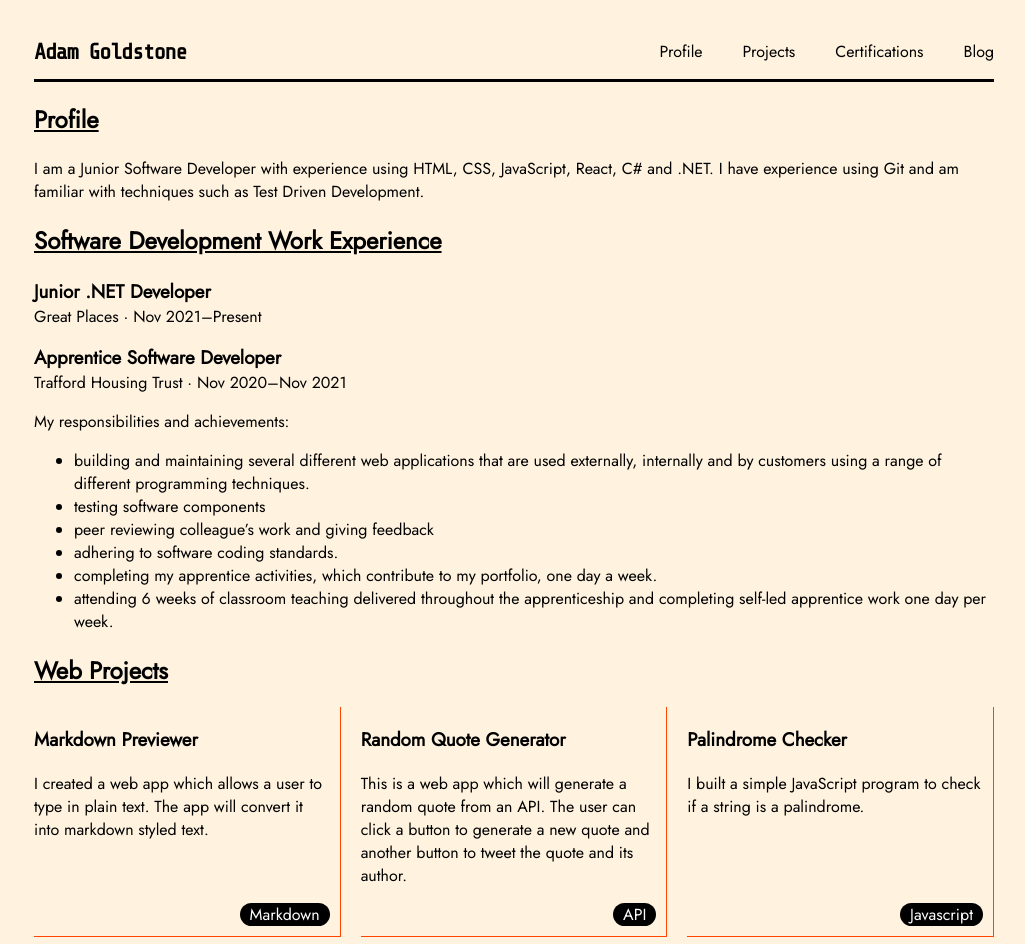
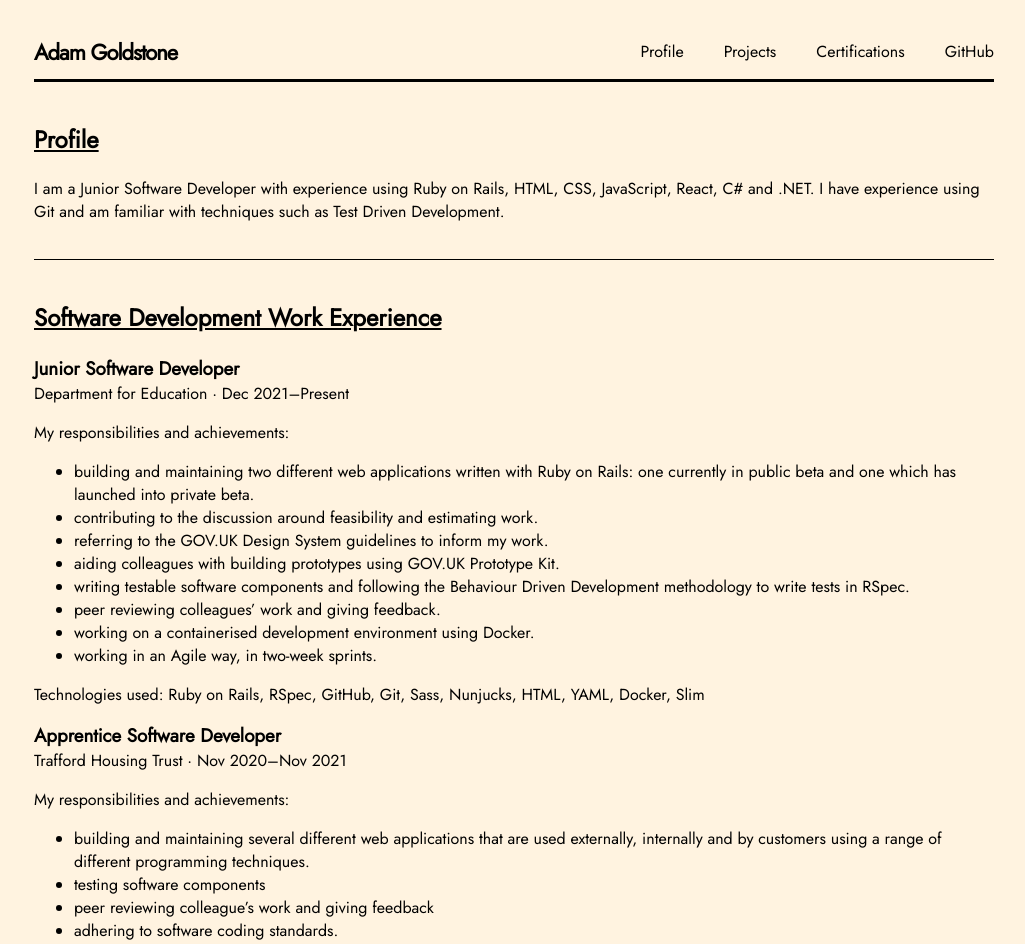
Before and after one commit to agoldstone93/portfolio, a React (Create React App) app: page / in a window 1280 px wide. Shown: the top 944 px of the page, without its empty margins (126-1151 px from the left). Built offline with nearby package versions, Linux system fonts and the light colour scheme; the HTML template or start-up script is replaced by a standard one.

Commit message:
update styling and content

```diff
--- a/src/App.css
+++ b/src/App.css
@@ -26,3 +26,12 @@ a:hover {
 	text-underline-offset: 2px;
 	transition-duration: 0.5s;
 }
+
+section {
+	padding: 20px 0;
+	border-bottom: 1px solid black;
+}
+
+.last-section {
+	border: none;
+}
--- a/src/App.js
+++ b/src/App.js
@@ -40,7 +40,8 @@ export default function App() {
 			company={job.company}
 			startDate={job.startDate}
 			endDate={job.endDate}
-			description={job.description} />
+			description={job.description}
+			technologies={job.technologies} />
 	])
 
 	const coursesComponents = coursesCompleted.map((course) => (
@@ -50,16 +51,26 @@ export default function App() {
 		<div className="container">
 			<main className="content">
 				<Header />
+				<section>
 					<h2 id='profile'>Profile</h2>
 					<Profile />
+				</section>
+				<section>
 					<h2>Software Development Work Experience</h2>
 					{workExperienceComponents}
+				</section>
+				<section>
 					<h2 id='projects'>Web Projects</h2>
 					<div className="project-container">{projectComponents}</div>
+				</section>
+				<section>
 					<h2>Algorithm Scripting Projects</h2>
 					<div className="project-container">{algorithmComponents}</div>
+				</section>
+				<section className='last-section'>
 					<h2 id='courses' className="section-heading">Courses Completed</h2>
 					<div>{coursesComponents}</div>
+				</section>
 			</main>
 		</div>
 	);
--- a/src/components/Header.css
+++ b/src/components/Header.css
@@ -9,7 +9,6 @@
 .logo {
 	font-size: 22px;
 	font-weight: 700;
-	font-family: "Share Tech Mono", monospace;
 	letter-spacing: -1px;
 }
 
--- a/src/components/Header.js
+++ b/src/components/Header.js
@@ -9,7 +9,8 @@ export default function Header() {
                 <li><a href='#profile'>Profile</a></li>
                 <li><a href='#projects'>Projects</a></li>
                 <li><a href='#courses'>Certifications</a></li>
-                <li>Blog</li>
+                <li><a href='https://github.com/agoldstone93' target="_blank" rel="noopener noreferrer">GitHub</a></li>
+                {/* <li>Blog</li> */}
             </ul>
         </div>
     )
--- a/src/components/Profile.js
+++ b/src/components/Profile.js
@@ -3,7 +3,7 @@ import React from "react";
 export default function Profile() {
     return (
         <p>
-            I am a Junior Software Developer with experience using HTML, CSS, JavaScript,
+            I am a Junior Software Developer with experience using Ruby on Rails, HTML, CSS, JavaScript,
             React, C# and .NET. I have experience using Git and am familiar with techniques
             such as Test Driven Development.
         </p>
--- a/src/components/Project.css
+++ b/src/components/Project.css
@@ -24,10 +24,8 @@
 	display: flex;
 	flex-direction: column;
 	justify-content: space-between;
-	padding-right: 10px;
-	padding-bottom: 10px;
-	border-right: 1px solid orangered;
-	border-bottom: 1px solid orangered;
+	padding: 10px;
+	border: 1px solid black;
 }
 
 .tag-container {
@@ -43,9 +41,3 @@
 	padding-left: 10px;
 	padding-right: 10px;
 }
-
-.tag-hover {
-	color: black;
-	background-color: orangered;
-	transition-duration: 0.5s;
-}
--- a/src/components/WorkExperience.js
+++ b/src/components/WorkExperience.js
@@ -3,12 +3,20 @@ import './WorkExperience.css'
 
 export default function WorkExperience(props) {
     const descriptionElements = props.description.map(item => <li key={item}>{item}</li>)
+    let index = 0;
+    const technologies = props.technologies.map(item => {
+        index++
+        const separator = props.technologies.length === index ? '' : ', ';
+        return(<span key={item}>{item}{separator}</span>)
+    })
     return (
         <div>
             <h3 className='title'>{props.title}</h3>
             <p className='company'>{props.company} · {props.startDate}–{props.endDate}</p>
             {props.description.length > 0 && <p>My responsibilities and achievements:</p>}
             <ul>{descriptionElements}</ul>
+            <p>Technologies used: {technologies}</p>
+
         </div>
     )
 }
--- a/src/data/algorithmData.js
+++ b/src/data/algorithmData.js
@@ -6,7 +6,7 @@ export default [
 			`This algorithm should take an input of the price of an item, the amount paid in cash,
 			and return the contents of the cash register as an array following the transaction.`,
 		url: "https://repl.it/@agoldstone93/Cash-Register",
-		tags: []
+		tags: ['JavaScript']
 	},
 	{
 		id: 2,
@@ -15,7 +15,7 @@ export default [
 			`This JavaScript program returns a Boolean value to represent whether the input is a
 			valid US telephone number`,
 		url: "https://repl.it/@agoldstone93/Telephone-Number-Validator",
-		tags: []
+		tags: ['JavaScript']
 	},
 	{
 		id: 3,
@@ -24,7 +24,7 @@ export default [
 			`This program will take an enciphered input which has been Caesar shifted by 13 spaces
 			returns upper case if given lower case input`,
 		url: "https://repl.it/@agoldstone93/Ceasars-Cipher",
-		tags: []
+		tags: ['JavaScript']
 	},
 	{
 		id: 4,
@@ -32,7 +32,7 @@ export default [
 		description:
 			`This will take an inputted roman numeral and output the converted decimal number.`,
 		url: "https://repl.it/@agoldstone93/Roman-Numeral-Converter",
-		tags: []
+		tags: ['JavaScript']
 	},
 	{
 		id: 5,
@@ -41,6 +41,6 @@ export default [
 			`This program will take a string as an input and will return a Boolean value indicating
 			whether or not it is a palindrome.`,
 		url: "https://repl.it/@agoldstone93/Palindrome-Checker",
-		tags: []
+		tags: ['JavaScript']
 	}
 ];
--- a/src/data/projectsData.js
+++ b/src/data/projectsData.js
@@ -6,7 +6,7 @@ export default [
 			`I created a web app which allows a user to type in plain text. The app will convert
 			it into markdown styled text.`,
 		url: "https://codepen.io/amg93/full/MWKpJME",
-		tags: ['Markdown']
+		tags: ['Markdown', 'React']
 	},
 	{
 		id: 4,
@@ -23,7 +23,7 @@ export default [
 		description:
 			`I built a simple JavaScript program to check if a string is a palindrome.`,
 		url: "https://repl.it/@agoldstone93/PalindromeChecker",
-		tags: ['Javascript']
+		tags: ['JavaScript']
 	},
 	{
 		id: 3,
@@ -41,7 +41,7 @@ export default [
 			`This is an example product landing page. It contains an embedded video and information
 			laid out clearly.`,
 		url: "https://codepen.io/amg93/full/abOXzQL",
-		tags: []
+		tags: ['HTML', 'CSS']
 	},
 	{
 		id: 1,
@@ -49,6 +49,6 @@ export default [
 		description:
 			`This is a basic survey form which allows users to enter information about themselves.`,
 		url: "https://codepen.io/amg93/full/qBdEQNJ",
-		tags: []
+		tags: ['HTML', 'CSS']
 	}
 ];
--- a/src/data/workExperienceData.js
+++ b/src/data/workExperienceData.js
@@ -1,11 +1,25 @@
 export default [
     {
         id: 2,
-        title: "Junior .NET Developer",
-        company: "Great Places",
-        startDate: "Nov 2021",
+        title: "Junior Software Developer",
+        company: "Department for Education",
+        startDate: "Dec 2021",
         endDate: "Present",
-        description: []
+        description: [
+            `building and maintaining two different web applications written with Ruby on
+            Rails: one currently in public beta and one which has launched into private beta.`,
+            `contributing to the discussion around feasibility and estimating work.`,
+            `referring to the GOV.UK Design System guidelines to inform my work.`,
+            `aiding colleagues with building prototypes using GOV.UK Prototype Kit.`,
+            `writing testable software components and following the Behaviour Driven Development
+            methodology to write tests in RSpec.`,
+            `peer reviewing colleagues’ work and giving feedback.`,
+            `working on a containerised development environment using Docker.`,
+            `working in an Agile way, in two-week sprints.`
+        ],
+        technologies: [
+            'Ruby on Rails', 'RSpec', 'GitHub', 'Git', 'Sass', 'Nunjucks', 'HTML', 'YAML', 'Docker', 'Slim'
+        ]
     },
     {
         id: 1,
@@ -23,5 +37,8 @@ export default [
             `attending 6 weeks of classroom teaching delivered throughout the apprenticeship and
             completing self-led apprentice work one day per week.`
         ],
+        technologies: [
+            'C#', '.NET', 'HTML', 'Sass', 'Azure DevOps', 'Git', 'NUnit'
+        ]
     },
 ]
```
Lines whose indentation alone changed are shown as unchanged.
